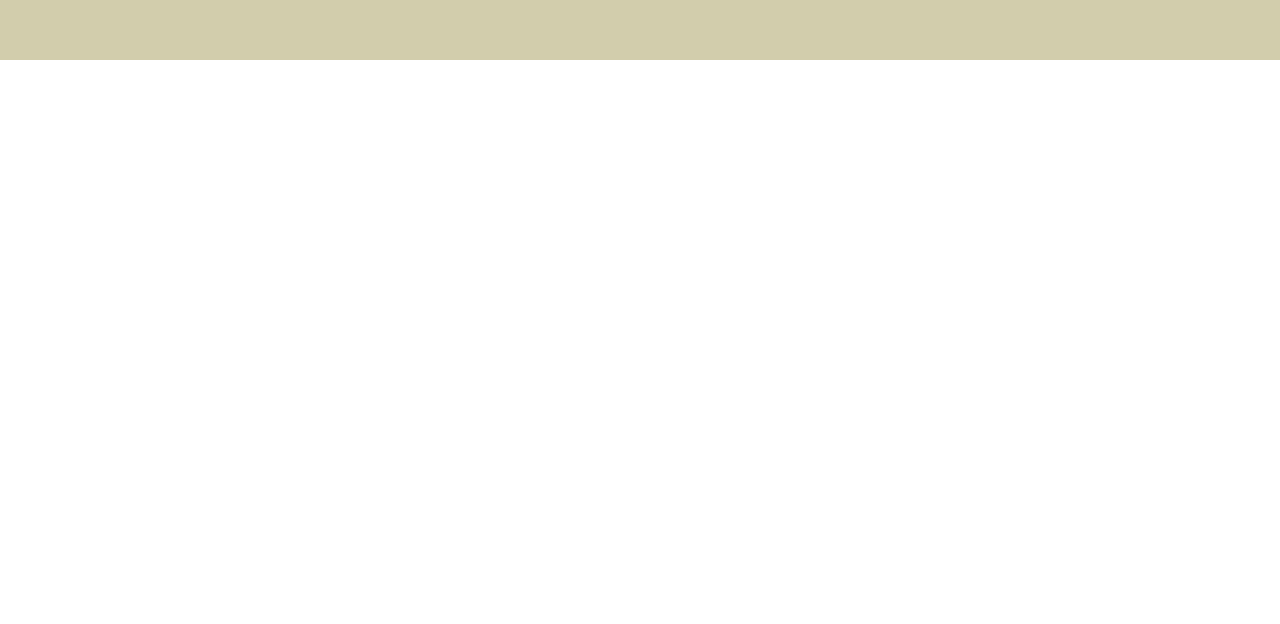
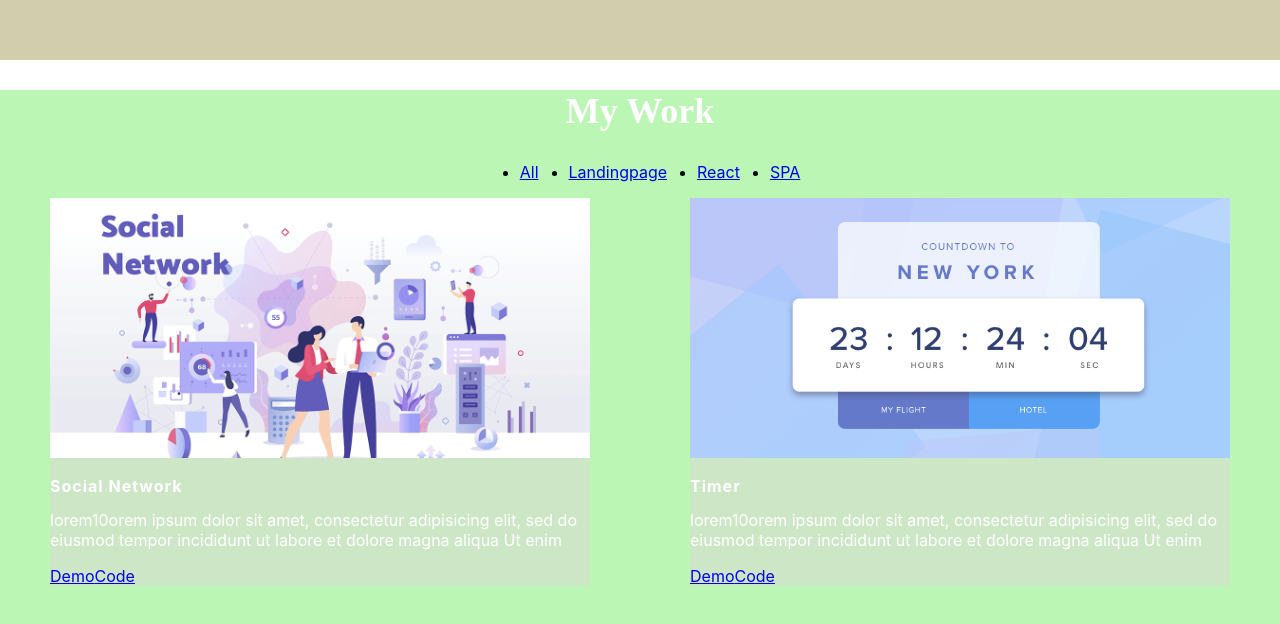
Before and after one commit to pdxserg/portfolio-start-project-main, a React app: page / in a window 1280 px wide. Shown: the part 1624-2248 px from the top of the page. Before the commit the page ends 1684 px from the top, so only its background shows below. Built offline with nearby package versions, Linux system fonts and the light colour scheme.

Commit message:
creatWorks

```diff
--- a/src/App.tsx
+++ b/src/App.tsx
@@ -3,6 +3,7 @@ import styled from 'styled-components';
 import {Headr} from "./layout/headr/Headr";
 import {Main} from "./layout/sections/main/Main";
 import {Skills} from "./layout/sections/skills/Skills";
+import {Works} from "./layout/works/Works";
 
 
 function App() {
@@ -12,6 +13,7 @@ function App() {
             <Headr />
             <Main />
             <Skills />
+            <Works />
         </div>
     );
 }
--- a/src/components/menu/Menu.tsx
+++ b/src/components/menu/Menu.tsx
@@ -1,25 +1,16 @@
 import React from 'react';
 import styled from "styled-components";
 
-export const Menu = () => {
+export const Menu = (props: { menuItems: Array<string> }) => {
 	return (
 		<StyledMenu>
 			<ul>
-				<li>
-					<a href="#">Home</a>
-				</li>
-				<li>
-					<a href="#">Skills</a>
-				</li>
-				<li>
-					<a href="#">Works</a>
-				</li>
-				<li>
-					<a href="#">Testimony</a>
-				</li>
-				<li>
-					<a href="#">Contact</a>
-				</li>
+				{props.menuItems.map((item, index)=> {
+					return	<li key={index}>
+							<a href="#">{item}</a>
+						</li>
+					}
+				)}
 			</ul>
 		</StyledMenu>
 	);
@@ -28,6 +19,7 @@ const StyledMenu = styled.nav`
      ul {
 	     display: flex;
 	     gap: 30px;
+	     justify-content: center;
      }
 	li+li{}
 `
--- a/src/layout/headr/Headr.tsx
+++ b/src/layout/headr/Headr.tsx
@@ -3,11 +3,13 @@ import styled from "styled-components";
 import {Logo} from "../../components/logo/Logo";
 import {Menu} from "../../components/menu/Menu";
 
+
+const items = ["Home", "Skills", "Works", "Testimony", "Contact"]
 export const Headr = () => {
 	return (
 		<StyledHeader>
 			<Logo />
-			<Menu />
+			<Menu menuItems={items} />
 
 		</StyledHeader>
 	);
--- /dev/null
+++ b/src/layout/works/Works.tsx
@@ -0,0 +1,41 @@
+import React from 'react';
+import styled from "styled-components";
+import {SectionTitle} from "../../components/SectionTitle";
+import {FlexWrapper} from "../../components/FlexWrapper";
+import {Work} from "./work/Work";
+import photo from "../../assets/images/proj1.png"
+import photo1 from "../../assets/images/proj2 .png"
+import {Menu} from "../../components/menu/Menu";
+
+const items1 = ["All", "Landingpage", "React", "SPA"]
+export const Works = () => {
+	return (
+		<StyledWorks>
+			<SectionTitle>My Work </SectionTitle>
+			<Menu menuItems={items1} />
+			<FlexWrapper justify={'space-around'}>
+				<Work
+					src={photo}
+					title={'Social Network'}
+					description={'lorem10orem ipsum dolor sit amet,' +
+						' consectetur adipisicing elit, sed do eiusmod ' +
+						'tempor incididunt ut labore et dolore magna aliqua' +
+						' Ut enim '}/>
+
+				<Work
+					src={photo1}
+					title={'Timer'}
+					description={'lorem10orem ipsum dolor sit amet,' +
+						' consectetur adipisicing elit, sed do eiusmod ' +
+						'tempor incididunt ut labore et dolore magna aliqua' +
+						' Ut enim '}/>
+			</FlexWrapper>
+		</StyledWorks>
+	);
+};
+
+const StyledWorks = styled.section`
+    background-color: #bbf6b5;
+    min-height: 100vh;
+
+`
--- /dev/null
+++ b/src/layout/works/work/Work.tsx
@@ -0,0 +1,54 @@
+import React from 'react';
+import styled from "styled-components";
+import photo from "../../../assets/images/proj1.png"
+
+
+type WorkPropsType = {
+	src: string
+	title: string
+	description: string
+}
+
+	export const Work = (props: WorkPropsType) => {
+		return (
+			<StyledWork>
+				<Image src= {props.src} alt=""/>
+
+				<WorkTitle>{props.title}</WorkTitle>
+				<WorkText>{props.description}</WorkText>
+				<Link href={ "#"}>Demo</Link>
+				<Link href={ "#"}>Code</Link>
+			</StyledWork>
+		);
+	};
+
+const Link = styled.a`
+	gap: 20px;
+`
+
+const Image = styled.img`
+	width: 100%;
+	height: 260px;
+	object-fit: cover;
+`
+
+const StyledWork = styled.div`
+	max-width: 540px;
+    width: 100%;
+    background-color: rgba(224, 216, 216, 0.5);
+
+`
+const WorkTitle = styled.h3`
+    color: rgb(255, 255, 255);
+    font-size: 16px;
+    font-weight: 700;
+    line-height: 16px;
+    letter-spacing: 1px;
+    text-align: left;
+
+`
+const WorkText = styled.p`
+    color: rgb(255, 255, 255);
+
+
+`
```
